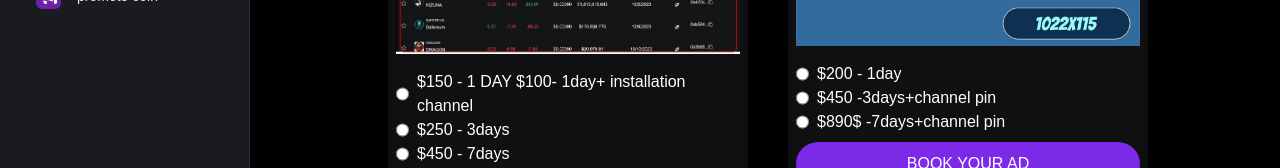
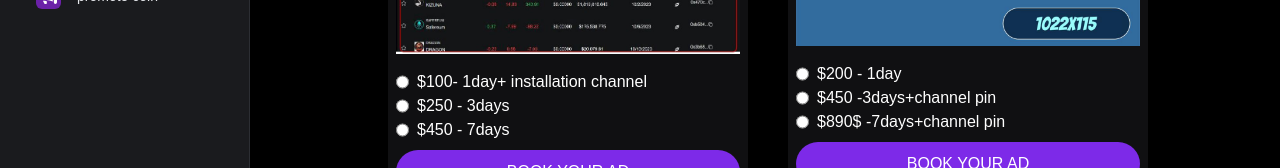
Before and after one commit to belfarz/crypto-exchange, a React (Create React App) app: page /promote in a window 1280 px wide. Shown: the part 453-621 px from the top of the page. Built offline with nearby package versions, Linux system fonts and the light colour scheme; no server answers.

Commit message:
login and register api route

```diff
--- a/src/pages/Promote.jsx
+++ b/src/pages/Promote.jsx
@@ -52,7 +52,7 @@ export default function Promote() {
         <div className="col-4  ">
             <div className=" flex flex-col p-2 ">
                 <div className=' flex justify-center flex-col mb-4'><img src={fixedImg} alt="" className="w-full max-w-full h-auto" /></div>
-                <span className='flex'><input type="radio" name="options" id="option4" className='mr-2 '/> <label id='radio-label' htmlFor="option4" className=''>$150 - 1 DAY    $100- 1day+ installation channel     </label> </span>
+                <span className='flex'><input type="radio" name="options" id="option4" className='mr-2 '/> <label id='radio-label' htmlFor="option4" className=''>$100- 1day+ installation channel     </label> </span>
 
                 <span className='flex'><input type="radio" name="options" id="option5" className='mr-2 '/> <label id='radio-label' htmlFor="option5" className=''>$250 - 3days     </label> </span>
                 <span className='flex'><input type="radio" name="options" id="option6" className='mr-2 '/> <label id='radio-label' htmlFor="option6" className=''>  $450 - 7days    </label> </span>
```
